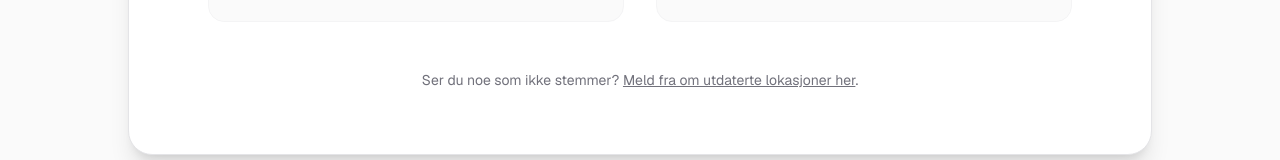
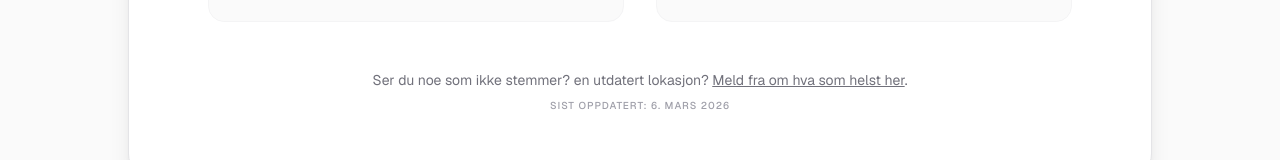
Before and after one commit to JulianNymark/tekstil-innsamling-oslo, a Next.js app: page / in a window 1280 px wide. Shown: the part 1073-1233 px from the top of the page. Built offline with nearby package versions, Linux system fonts and the light colour scheme.

Commit message:
now include update / geocoding time

```diff
--- a/app/Map.tsx
+++ b/app/Map.tsx
@@ -21,15 +21,11 @@ interface Location {
   lon: number;
 }
 
-export default function Map() {
-  const [locations, setLocations] = useState<Location[]>([]);
+interface MapProps {
+  locations: Location[];
+}
 
-  useEffect(() => {
-    fetch('/locations.json')
-      .then(res => res.json())
-      .then(data => setLocations(data));
-  }, []);
-
+export default function Map({ locations }: MapProps) {
   const osloCenter: [number, number] = [59.9139, 10.7522];
 
   return (
--- a/app/page.tsx
+++ b/app/page.tsx
@@ -1,6 +1,20 @@
 "use client";
 
 import dynamic from "next/dynamic";
+import { useEffect, useState } from "react";
+
+interface Location {
+  address: string;
+  postnr: string;
+  description: string;
+  lat: number;
+  lon: number;
+}
+
+interface LocationsData {
+  updatedAt: string;
+  locations: Location[];
+}
 
 const Map = dynamic(() => import("./Map"), {
   ssr: false,
@@ -12,6 +26,22 @@ const Map = dynamic(() => import("./Map"), {
 });
 
 export default function Home() {
+  const [locations, setLocations] = useState<Location[]>([]);
+  const [updatedAt, setUpdatedAt] = useState<string | null>(null);
+
+  useEffect(() => {
+    fetch("/locations.json")
+      .then((res) => res.json())
+      .then((data: LocationsData | Location[]) => {
+        if ("locations" in data) {
+          setLocations(data.locations);
+          setUpdatedAt(data.updatedAt);
+        } else {
+          setLocations(data as Location[]);
+        }
+      });
+  }, []);
+
   return (
     <div className="flex min-h-screen items-center justify-center bg-zinc-50 font-sans dark:bg-black p-4 sm:p-8">
       <main className="flex min-h-screen w-full max-w-5xl flex-col items-center gap-12 py-16 px-4 bg-white dark:bg-zinc-950 rounded-3xl shadow-xl overflow-hidden border border-zinc-200 dark:border-zinc-800">
@@ -25,7 +55,7 @@ export default function Home() {
         </div>
 
         <div className="w-full">
-          <Map />
+          <Map locations={locations} />
         </div>
 
         <div className="grid grid-cols-1 md:grid-cols-2 gap-8 w-full max-w-4xl px-4">
@@ -49,17 +79,27 @@ export default function Home() {
           </div>
         </div>
 
-        <div className="w-full max-w-4xl px-4 text-center">
+        <div className="w-full max-w-4xl px-4 text-center space-y-2">
           <p className="text-sm text-zinc-500 dark:text-zinc-500">
-            Ser du noe som ikke stemmer?{" "}
+            Ser du noe som ikke stemmer? en utdatert lokasjon?{" "}
             <a
               href="https://github.com/JulianNymark/tekstil-innsamling-oslo/issues/new/choose"
               className="underline hover:text-zinc-800 dark:hover:text-zinc-200 transition-colors"
             >
-              Meld fra om utdaterte lokasjoner her
+              Meld fra om hva som helst her
             </a>
             .
           </p>
+          {updatedAt && (
+            <p className="text-[10px] text-zinc-400 dark:text-zinc-600 uppercase tracking-widest font-medium">
+              Sist oppdatert:{" "}
+              {new Intl.DateTimeFormat("nb-NO", {
+                day: "numeric",
+                month: "long",
+                year: "numeric",
+              }).format(new Date(updatedAt))}
+            </p>
+          )}
         </div>
       </main>
     </div>
--- a/public/locations.json
+++ b/public/locations.json
@@ -1,4 +1,6 @@
-[
+{
+  "updatedAt": "2026-03-06T16:32:10.942Z",
+  "locations": [
     {
       "address": "FRIMANNS GATE 26",
       "postnr": "0165",
@@ -2331,3 +2333,4 @@
       "lon": 10.826131
     }
   ]
+}
--- a/scripts/geocode.mjs
+++ b/scripts/geocode.mjs
@@ -63,10 +63,15 @@ async function run() {
     }
   }
 
+  const outputData = {
+    updatedAt: new Date().toISOString(),
+    locations: results,
+  };
+
   if (!fs.existsSync(path.dirname(OUTPUT_FILE))) {
     fs.mkdirSync(path.dirname(OUTPUT_FILE), { recursive: true });
   }
-  fs.writeFileSync(OUTPUT_FILE, JSON.stringify(results, null, 2));
+  fs.writeFileSync(OUTPUT_FILE, JSON.stringify(outputData, null, 2));
   console.log(`Finished! Saved ${results.length} locations to ${OUTPUT_FILE}`);
 }
 
```
Lines whose indentation alone changed are shown as unchanged.
